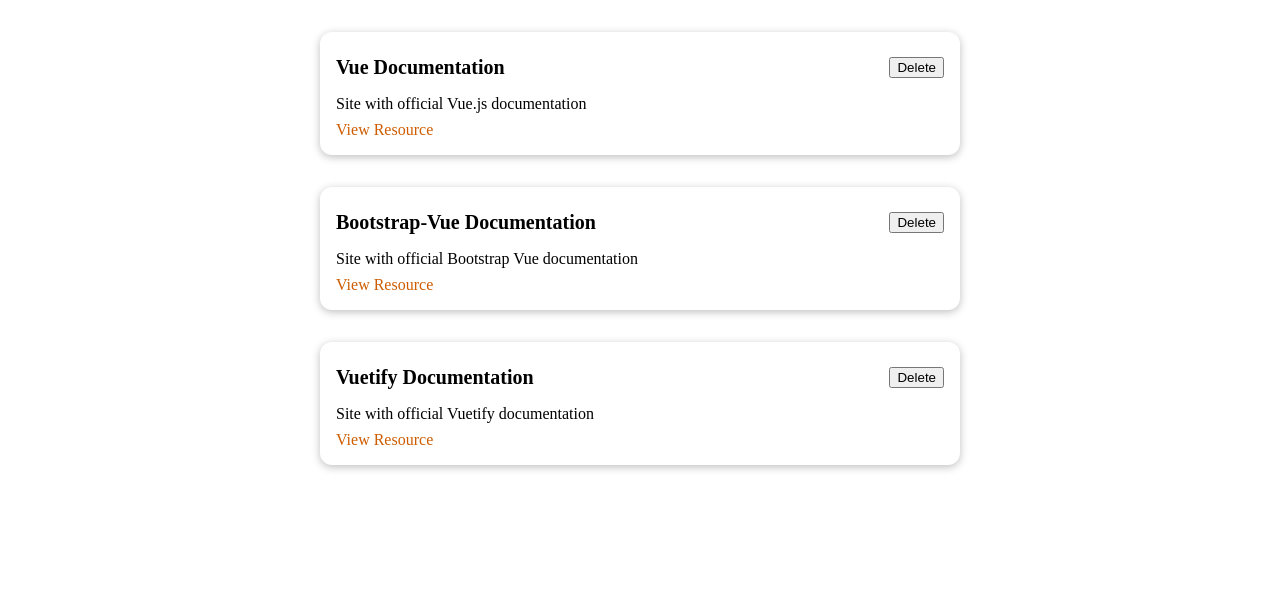
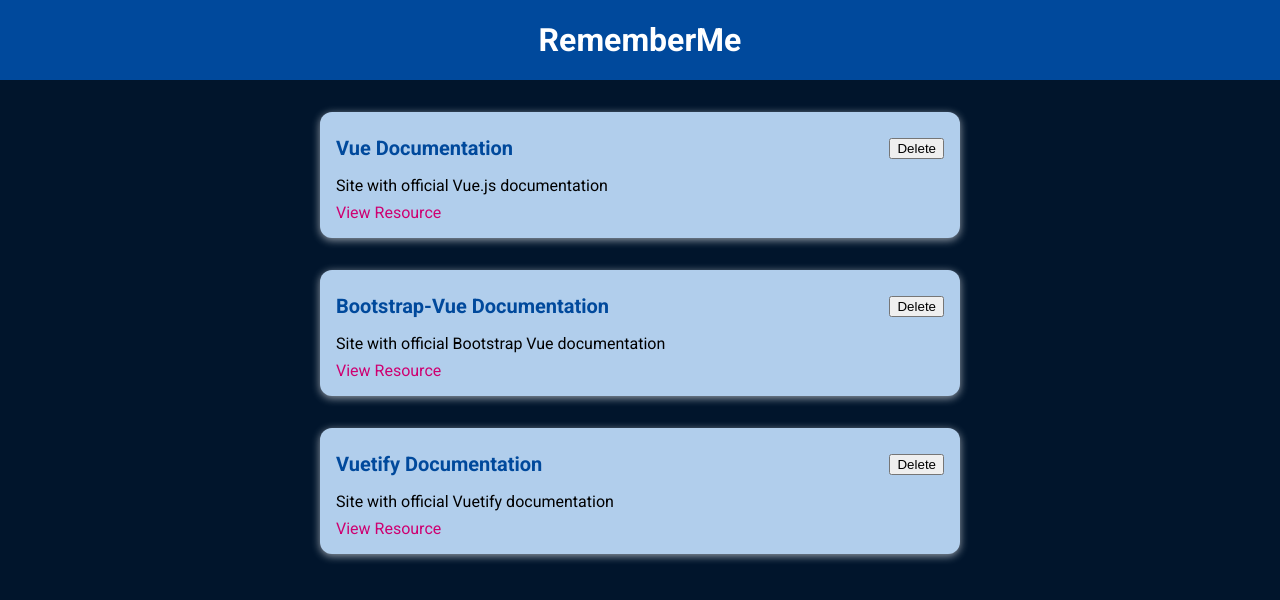
Before and after one commit to ecpieritz/remember-me, a Vue app: page / in a window 1280 px wide. Shown: the top 600 px of the page. Built offline with nearby package versions, Linux system fonts and the light colour scheme.

Commit message:
Added header + changed colors

```diff
--- a/src/App.vue
+++ b/src/App.vue
@@ -1,14 +1,16 @@
 <template>
   <div id="app">
+    <TheHeader title="RememberMe" />
     <StoredResources />
   </div>
 </template>
 
 <script>
 import StoredResources from './components/learning-resources/StoredResources.vue'
+import TheHeader from './components/layouts/TheHeader.vue'
 export default {
   components: {
-    StoredResources
+    StoredResources, TheHeader
   },
   data(){
     return{
@@ -18,7 +20,7 @@
 }
 </script>
 
-<style scoped>
+<style>
 @import url('https://fonts.googleapis.com/css2?family=Roboto:wght@400;700&display=swap');
 
 * {
@@ -27,6 +29,7 @@
 
 html {
   font-family: 'Roboto', sans-serif;
+  background-color: #01152c;
 }
 
 body {
--- a/src/components/UI/BaseCard.vue
+++ b/src/components/UI/BaseCard.vue
@@ -13,7 +13,8 @@
 <style scoped>
   .base-card{
     border-radius: 12px;
-    box-shadow: 0 2px 8px rgba(0, 0, 0, 0.26);
+    box-shadow: 0 2px 8px rgba(253, 254, 255, 0.6);
+    background-color: #b1ceec;
     padding: 1rem;
     margin: 2rem auto;
     max-width: 40rem;
--- /dev/null
+++ b/src/components/layouts/TheHeader.vue
@@ -0,0 +1,32 @@
+<template>
+  <header>
+    <h1>{{title}}</h1>
+  </header>
+</template>
+
+<script>
+export default {
+  props:['title'],
+  data(){
+    return{
+
+    }
+  }
+};
+</script>
+
+<style scoped>
+  header{
+    width: 100%;
+    height: 5rem;
+    background-color: #00499c;
+    display: flex;
+    justify-content: center;
+    align-items: center;
+  }
+
+  header h1{
+    color: #fff;
+    margin: 0;
+  }
+</style>
--- a/src/components/learning-resources/LearningResource.vue
+++ b/src/components/learning-resources/LearningResource.vue
@@ -38,6 +38,7 @@
 h3 {
   font-size: 1.25rem;
   margin: 0.5rem 0;
+  color: #00499c;
 }
 
 p {
@@ -46,11 +47,11 @@
 
 a {
   text-decoration: none;
-  color: #ce5c00;
+  color: #ce0071;
 }
 
 a:hover,
 a:active {
-  color: #c89300;
+  color: #d14190;
 }
 </style>
```
